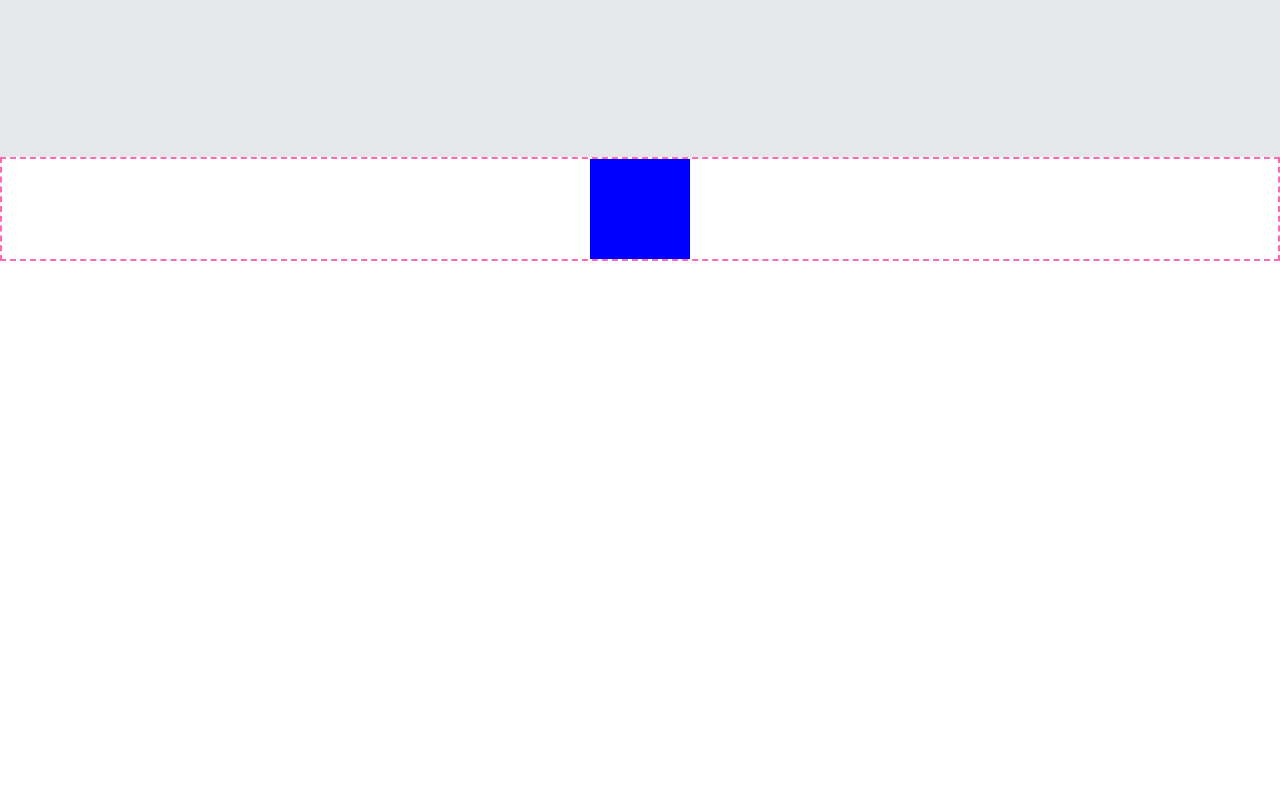
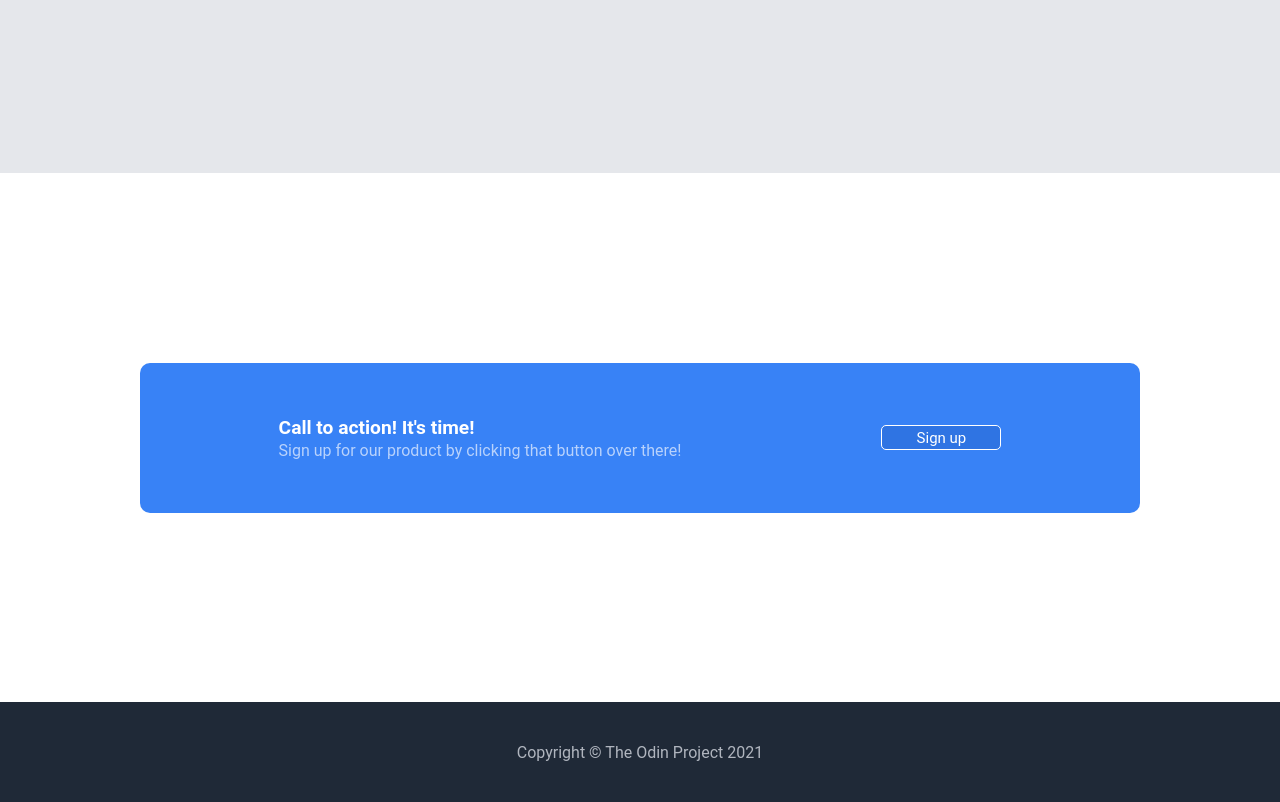
Before and after one commit to ConMint/LandingPage, a plain HTML site: page index.html in a window 1280 px wide. Shown: the part 1484-2286 px from the top of the page. Before the commit the page ends 1745 px from the top, so only its background shows below. Drawn offline with Linux system fonts and the light colour scheme.

Commit message:
Finished

```diff
--- a/index.html
+++ b/index.html
@@ -67,9 +67,20 @@
     <div class="fourthsection">
       <div class="actionbox">
 
+        <div class="actionboxtext">
+          <div class="actionboxtexttop">
+            Call to action! It's time!
+          </div>
+          <div class="actionboxtextbottom">
+            Sign up for our product by clicking that button over there!
+          </div>
+        </div>
+        <button class="signup2">Sign up</button>
+
       </div>
-
-
+    </div>
+    <div class="footer">
+      <div class="copyright">Copyright © The Odin Project 2021</div>
 
     </div>
 
--- a/styles.css
+++ b/styles.css
@@ -38,6 +38,7 @@ ul {
     display: flex;
     flex-direction: column;
     background-color: #1f2937;
+    height: 529px
 
 }
 
@@ -186,15 +187,56 @@ ul {
 /* THIRD SECTION DONE. THIS IS FOURTH NOW !!!!! */
 
 .fourthsection {
-    border: 2px dashed hotpink;
+
     display: flex;
     justify-content: center;
     align-items: center;
+    height:529px
 }
 
 .actionbox {
 
-    width: 100px;
+    width: 1000px;
+    height: 150px;
+    background-color: #3882f6;
+    border-radius: 10px;
+    display: flex;
+    align-items: center;
+    justify-content: center;
+    gap:200px
+}
+
+.signup2 {
+    background-color: #2f74e2ed;
+    border-radius: 5px;
+    border: 1px solid white;
+    color: white;
+    width:120px;
+    height: 25px;
+    font-size: 15px;
+
+
+}
+
+.actionboxtexttop {
+    color: white;
+    font-size: larger;
+    padding-bottom: 2px;
+    font-weight: bold;
+}
+
+.actionboxtextbottom {
+    color: #f5f8ffad;
+}
+
+
+/* FOURTH BIT DONE. NOW JUST HEADER! */
+
+.footer {
     height: 100px;
-    background-color: blue;
+    background-color: #1f2937;
+    display: flex;
+    align-items: center;
+    justify-content: center;
+    color: #f5f8ffad;;
 }
```
